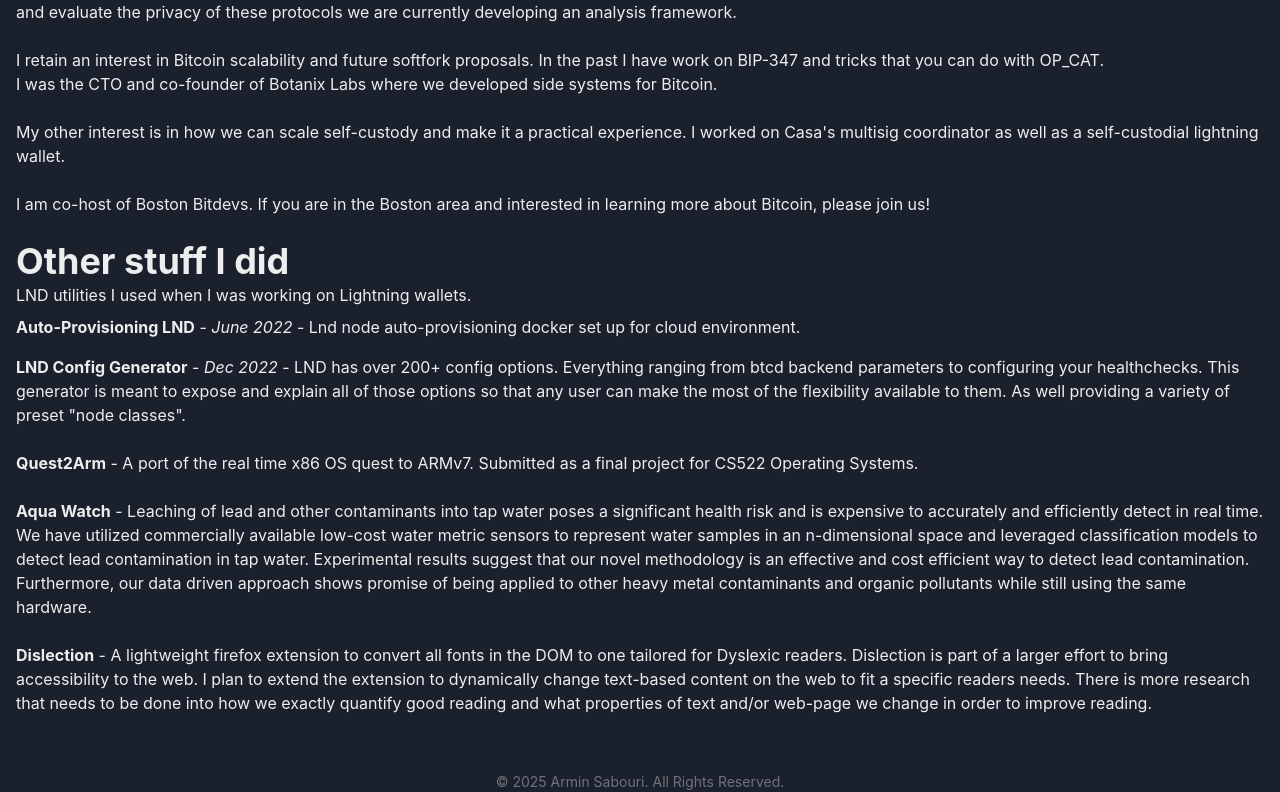
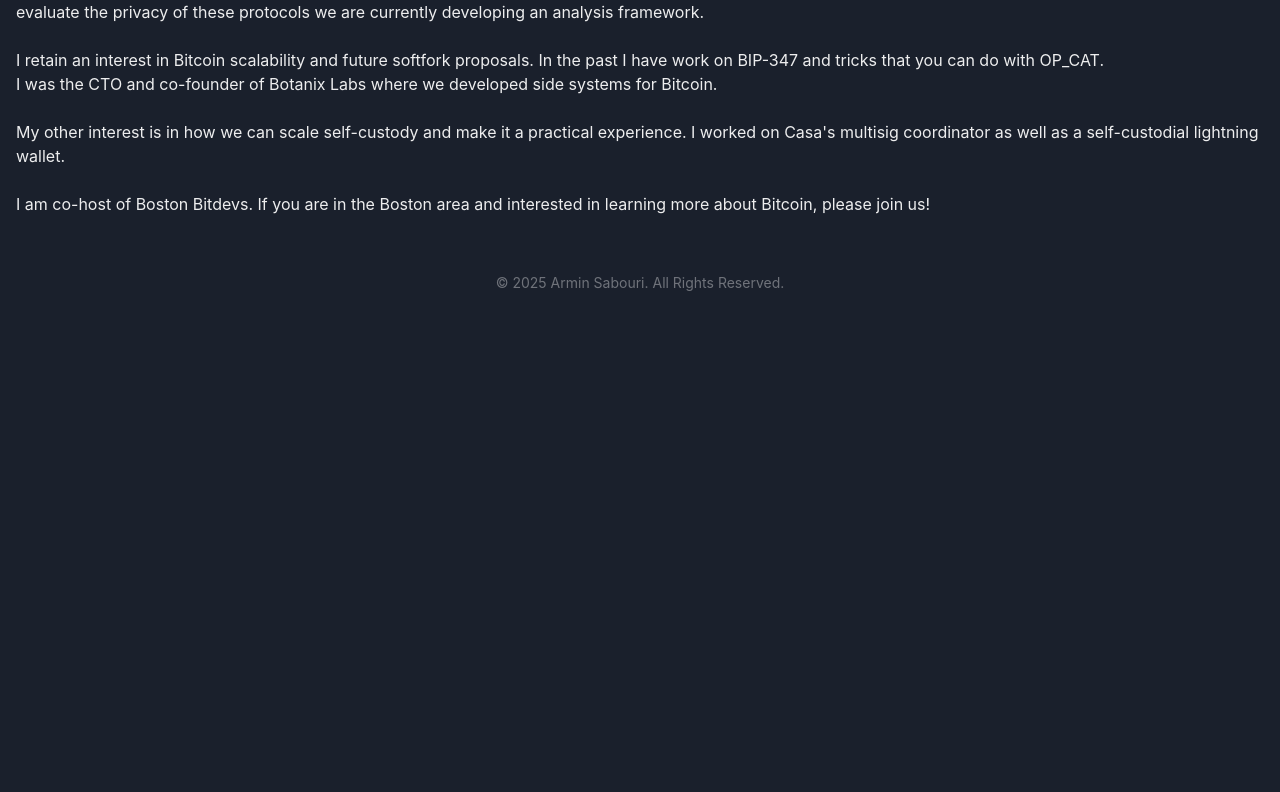
Before and after one commit to arminsabouri/armins88.github.io, a Next.js app: page / in a window 1280 px wide. Shown: the part 972-1764 px from the top of the page. After the commit the page ends 1265 px from the top, so only its background shows below. Built offline with nearby package versions, Linux system fonts and the light colour scheme.

Commit message:
Rm other stuff section

```diff
--- a/pages/index.js
+++ b/pages/index.js
@@ -49,7 +49,7 @@
 
         <Box mb={6}>
           <Text>I develop and distribute improvements to Bitcoin. My work centers on Bitcoin privacy, including protocol upgrades to Payjoin (<Link href="https://github.com/bitcoin/bips/blob/master/bip-0077.mediawiki" target="_blank">BIP-77/78</Link>) through contributions to the <Link href="https://github.com/payjoin/rust-payjoin/" target="_blank">Payjoin Dev Kit</Link>.
-            I am currently focused on multi-party Payjoins, which allows for a more private payments and enables counter-party privacy. To rigorously model and evaluate the privacy of these protocols we are currently developing an <Link href="https://github.com/payjoin/tx-indexer" target="_blank">analysis framework</Link>.</Text>
+            I am currently focused on multi-party Payjoins, which allows for more private payments and enables counter-party privacy. To rigorously model and evaluate the privacy of these protocols we are currently developing an <Link href="https://github.com/payjoin/tx-indexer" target="_blank">analysis framework</Link>.</Text>
         </Box>
 
         <Box mb={6}>
@@ -65,11 +65,11 @@
         </Box>
       </Section>
 
-      <Section delay={0.3}>
+      {/* TODO: link for chaincase, nips, ohttp electrum, unhardened derivation paths bip, frost work & dalias exploration work */}
+      {/* <Section delay={0.3}>
         <Heading as="h3" variant="section-title">
           Other stuff I did
         </Heading>
-        {/* TODO: link for chaincase, nips, ohttp electrum, unhardened derivation paths bip, frost work & dalias exploration work */}
       <Box mb={6}>
         <Text mb={2}>LND utilities I used when I was working on Lightning wallets.</Text>
         <Text mb={4}>
@@ -94,7 +94,7 @@
           <strong><Link href={`${githubUrl}/armins88/Dislection`} target="_blank">Dislection</Link></strong> - A lightweight firefox extension to convert all fonts in the DOM to one tailored for Dyslexic readers. Dislection is part of a larger effort to bring accessibility to the web. I plan to extend the extension to dynamically change text-based content on the web to fit a specific readers needs. There is more research that needs to be done into how we exactly quantify good reading and what properties of text and/or web-page we change in order to improve reading.
         </Text>
       </Box>
-      </Section>
+    </Section>  */}
     </Layout >
   )
 }
```
Lines whose indentation alone changed are shown as unchanged.
